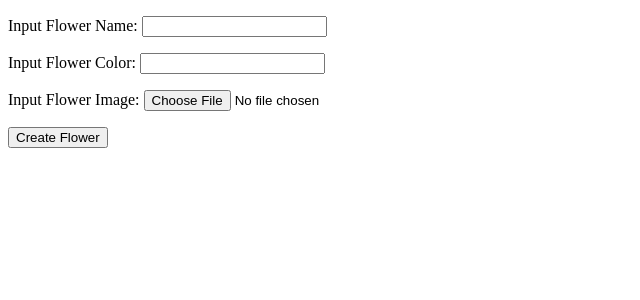
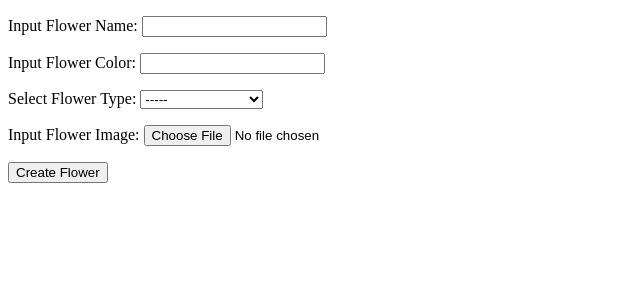
Before and after one commit to AmeAya/JustCode10-Django, a Django app: page /blog/create_flower in a window 1280 px wide. Shown: the top 300 px of the page, without its empty margins (0-640 px from the left). Run offline with Django 4.2, Linux system fonts and the light colour scheme; data comes from the database, SQL or seed files in the repository; both versions use the stored data as it was after the commit.

Commit message:
Select in Create View with Foreign Key

```diff
--- a/blogapp/admin.py
+++ b/blogapp/admin.py
@@ -4,3 +4,4 @@
 
 admin.site.register(Post)
 admin.site.register(Flower)
+admin.site.register(FlowerType)
--- a/blogapp/models.py
+++ b/blogapp/models.py
@@ -14,10 +14,18 @@
         return str(self.title) + ' - ' + str(self.created_at)[:19]
 
 
+class FlowerType(models.Model):
+    name = models.CharField(max_length=100)
+
+    def __str__(self):
+        return self.name
+
+
 class Flower(models.Model):
     name = models.CharField(max_length=100)
     color = models.CharField(max_length=20)
     image = models.ImageField(upload_to='flowers/', null=True, blank=True)
+    type = models.ForeignKey('FlowerType', on_delete=models.SET_NULL, null=True)
 
     def __str__(self):
         return str(self.name) + ' - ' + str(self.color)
--- a/blogapp/views.py
+++ b/blogapp/views.py
@@ -60,12 +60,17 @@
 
 def FlowerCreateView(request):
     if request.method == 'GET':
-        return render(request=request, template_name='flower_create_template.html')
+        flower_types = FlowerType.objects.all()
+        context = {
+            'flower_types': flower_types
+        }
+        return render(request=request, template_name='flower_create_template.html', context=context)
     elif request.method == 'POST':
         name = request.POST.get('name').capitalize()
         color = request.POST.get('color').capitalize()
+        flower_type = FlowerType.objects.get(id=request.POST.get('flower_type'))
         image = request.FILES.get('image')
-        flower = Flower(name=name, color=color, image=image)
+        flower = Flower(name=name, color=color, image=image, type=flower_type)
         flower.save()
         return redirect('flowers_url')
 
--- a/templates/flower_create_template.html
+++ b/templates/flower_create_template.html
@@ -18,6 +18,16 @@
         </p>
 
         <p>
+            <label for="flower_type">Select Flower Type:</label>
+            <select id="flower_type" name="flower_type">
+                <option selected disabled>-----</option>
+                {% for type in flower_types %}
+                    <option value="{{ type.id }}">{{ type.name }}</option>
+                {% endfor %}
+            </select>
+        </p>
+
+        <p>
             <label for="image">Input Flower Image:</label>
             <input type="file" id="image" name="image">
         </p>
--- a/templates/flower_detail_template.html
+++ b/templates/flower_detail_template.html
@@ -7,6 +7,7 @@
 <body>
     <div align="center">
         <h1>{{ flower.name }}</h1>
+        <h2>{{ flower.type.name }}</h2>
         <h3>{{ flower.color }}</h3>
         {% if flower.image %}
             <img src="{{ flower.image.url }}" height="600">
```
Also changed, not shown: blogapp/migrations/0004_flowertype_flower_type.py (added), db.sqlite3, media/flowers/Sunflower.jpg (added).
